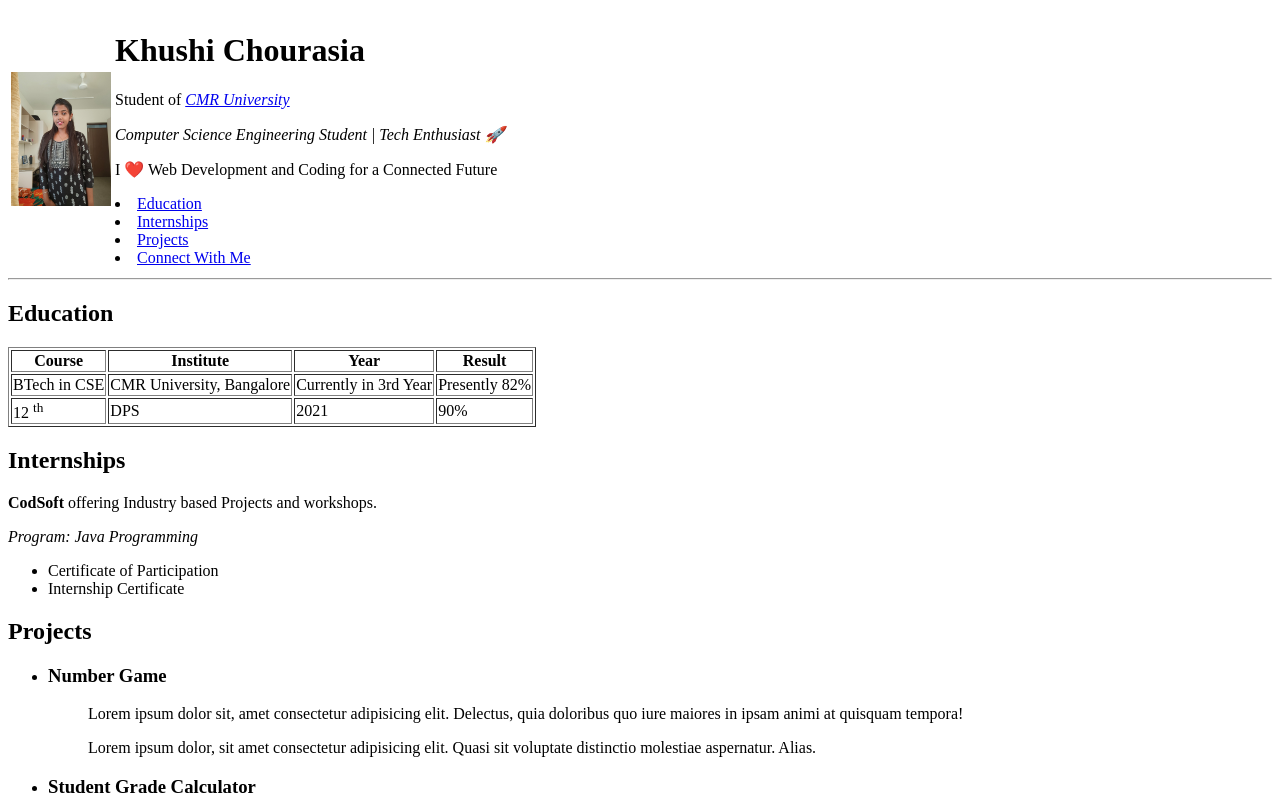
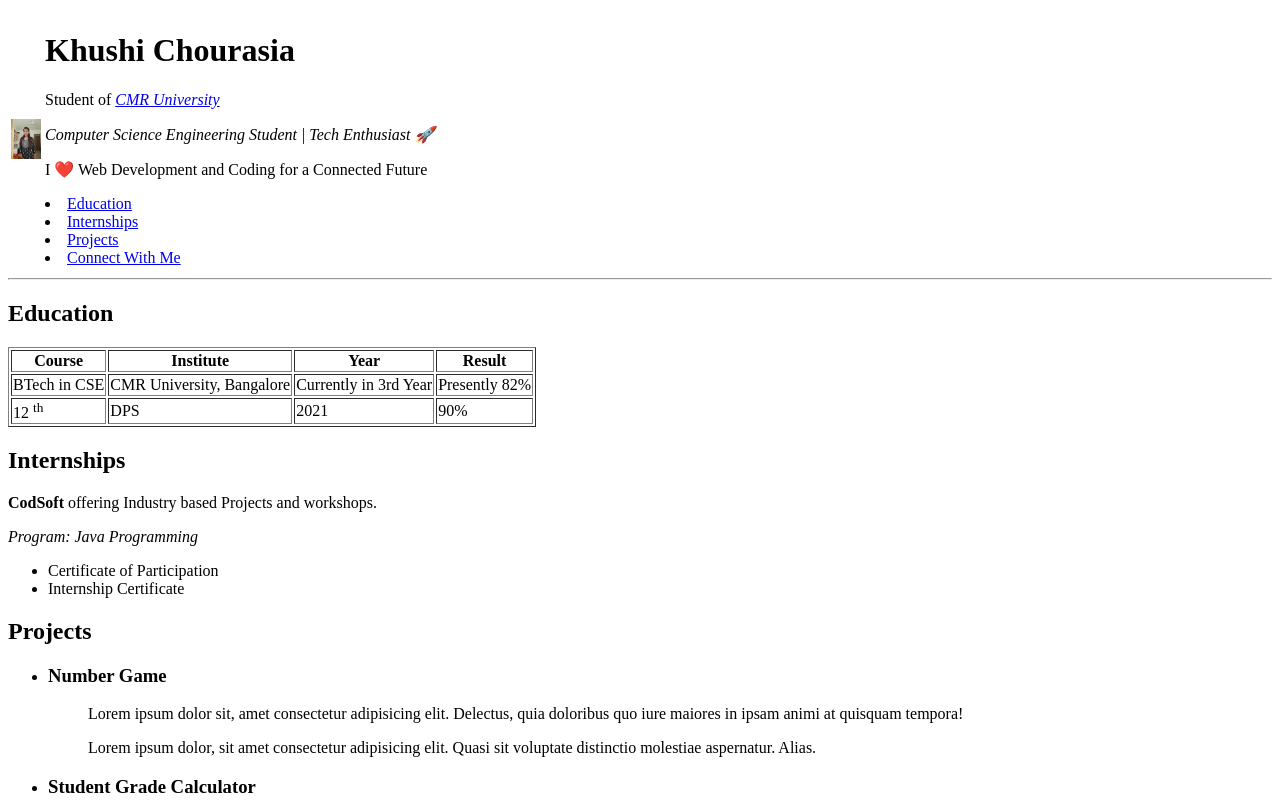
Before and after one commit to Khushi-Chourasia/resume, a plain HTML site: page index.html in a window 1280 px wide. Shown: the top 801 px of the page. Drawn offline with Linux system fonts and the light colour scheme.

Commit message:
Update index.html

```diff
--- a/index.html
+++ b/index.html
@@ -14,7 +14,7 @@
         <table>
             <tr>
                 <td><a href="https://www.linkedin.com/in/khushi-chourasia-25ch"><img style="float: left;"
-                            src="khushi.jpg" width="100"></a></td>
+                            src="khushi.jpg" width="30"></a></td>
                 <td>
                     <h1>Khushi Chourasia</h1>
                     <p>Student of <a target="_blank"
```
